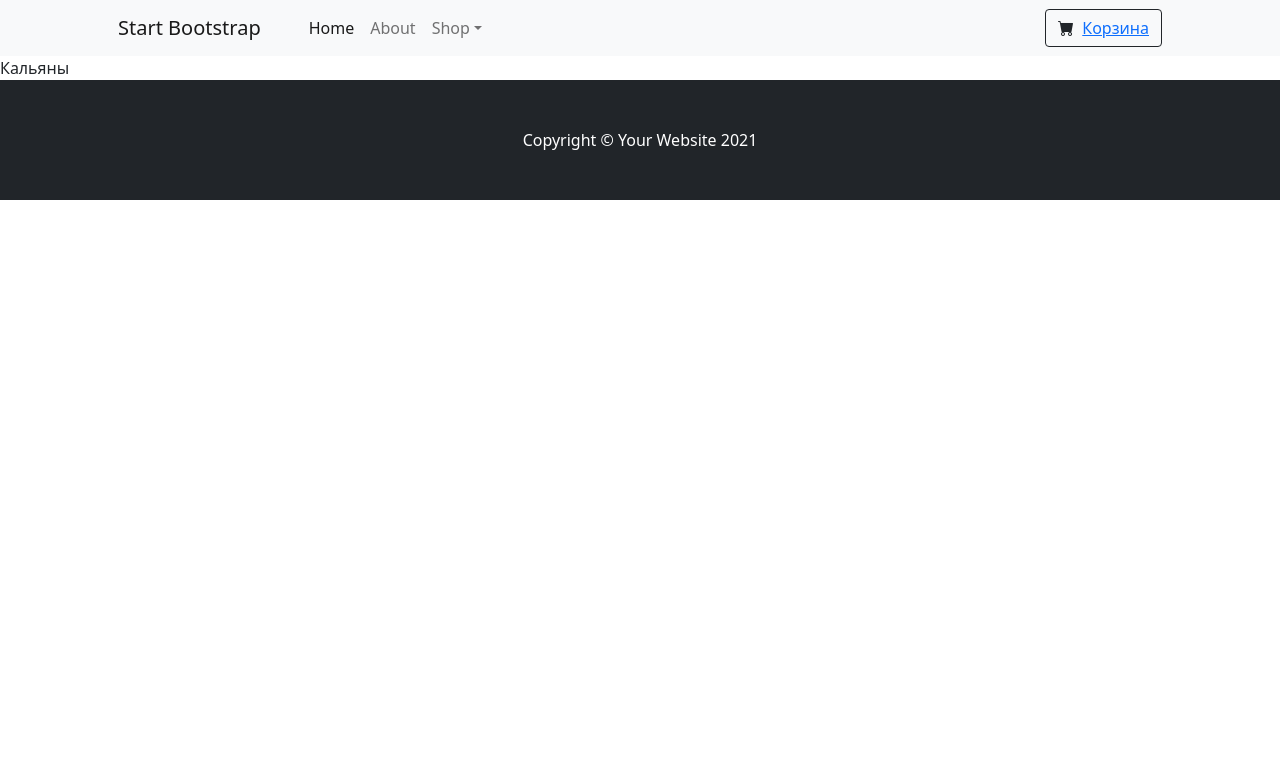
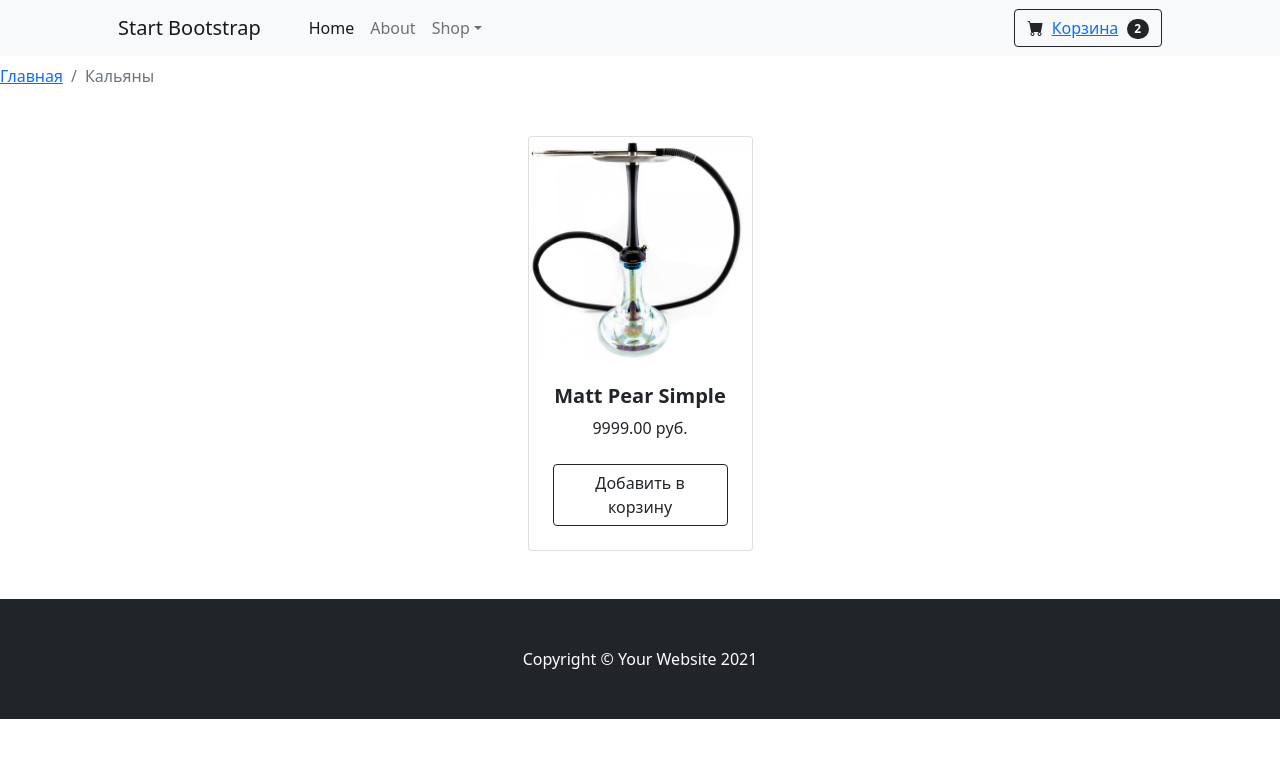
Before and after one commit to ilya1231231/online-shop, a Django app: page /category/hookahs/ in a window 1280 px wide. Shown: the top 758 px of the page. Run offline with Django 3.2, Linux system fonts and the light colour scheme; a user stored in the database is signed in; data comes from the database, SQL or seed files in the repository; both versions use the stored data as it was after the commit.

Commit message:
added view of products in categories

```diff
--- a/shop/main/mixins.py
+++ b/shop/main/mixins.py
@@ -1,11 +1,23 @@
 from django.views.generic.detail import SingleObjectMixin
-from .models import Category, Cart, Customer
+from .models import Category, Cart, Customer, Hookah, Tobacco
 from django.views.generic import View
 
 class CategoryDetailMixin(SingleObjectMixin):
 
+    CATEGORY_SLUG_TO_PRODUCT_MODEL= {
+        'hookahs': Hookah,
+        'tobaccos': Tobacco
+    }
+
     def get_context_data(self, **kwargs):       #Получаем данные категории
-        context = super().get_context_data(**kwargs)    #результат работы метода
+        '''Вызываем инстанс нашей категории и обращаемся к слагу, получаем модель через словарь'''
+        if isinstance(self.get_object(), Category):
+            model= self.CATEGORY_SLUG_TO_PRODUCT_MODEL[self.get_object().slug]
+            context = super().get_context_data(**kwargs)    #результат работы метода
+            context['categories'] = Category.objects.get_categories_for_up_sidebar()
+            context['category_products'] = model.objects.all()
+            return context
+        context = super().get_context_data(**kwargs)
         context['categories'] = Category.objects.get_categories_for_up_sidebar()
         return context
 
--- a/shop/main/templates/main/base.html
+++ b/shop/main/templates/main/base.html
@@ -75,7 +75,7 @@
                             </div>
                             <!-- Product actions-->
                             <div class="card-footer p-4 pt-0 border-top-0 bg-transparent">
-                                <div class="text-center"><a class="btn btn-outline-dark mt-auto" href="#">Add to cart</a></div>
+                                <div class="text-center"><a class="btn btn-outline-dark mt-auto" href="{% url 'add_to_cart' ct_model=product.get_model_name slug=product.slug %}">Добавить в корзину</a></div>
                             </div>
                         </div>
                     </div>
--- a/shop/main/templates/main/category_detail.html
+++ b/shop/main/templates/main/category_detail.html
@@ -1,7 +1,37 @@
 {% extends 'main/base.html' %}
 
 {% block content %}
+<nav aria-label="breadcrumb" class="mt-2">
+  <ol class="breadcrumb">
+    <li class="breadcrumb-item"><a href="{% url 'test' %}">Главная</a></li>
+    <li class="breadcrumb-item active">{{ category.name }}</li>
+  </ol>
+</nav>
 
-{{ category.name }}
+<div class="container px-4 px-lg-5 mt-5">
+    <div class="row gx-4 gx-lg-5 row-cols-2 row-cols-md-3 row-cols-xl-4 justify-content-center">
+        {% for product in category_products %}
+        <div class="col mb-5">
+            <div class="card h-100">
+                <!-- Product image-->
+                <a href= "{{ product.get_absolute_url }}"><img class="card-img-top" src="{{ product.product_image.url }}" alt="" ></a>
+                <!-- Product details-->
+                <div class="card-body p-4">
+                    <div class="text-center">
+                        <!-- Product name-->
+                        <h5 class="fw-bolder">{{ product.title }}</h5>
+                        <!-- Product price-->
+                        {{ product.price }} руб.
+                    </div>
+                </div>
+                <!-- Product actions-->
+                <div class="card-footer p-4 pt-0 border-top-0 bg-transparent">
+                    <div class="text-center"><a class="btn btn-outline-dark mt-auto" href="{% url 'add_to_cart' ct_model=product.get_model_name slug=product.slug %}">Добавить в корзину</a></div>
+                </div>
+            </div>
+        </div>
+        {% endfor %}
+    </div>
+</div>
 
 {% endblock content %}
--- a/shop/main/templates/main/product_detail.html
+++ b/shop/main/templates/main/product_detail.html
@@ -4,9 +4,9 @@
 {% block content %}
 <nav aria-label="breadcrumb" class="mt-2">
   <ol class="breadcrumb">
-    <li class="breadcrumb-item"><a href="{% url 'test' %}">Home</a></li>
+    <li class="breadcrumb-item"><a href="{% url 'test' %}">Главная</a></li>
     <li class="breadcrumb-item"><a href="#">{{ product.category.name }}</a></li>
-    <li class="breadcrumb-item active" aria-current="page">Data</li>
+    <li class="breadcrumb-item active" aria-current="page">{{ product.title }}</li>
   </ol>
 </nav>
         <!-- Product section-->
--- a/shop/main/views.py
+++ b/shop/main/views.py
@@ -2,7 +2,7 @@ from django.shortcuts import render
 from django.contrib.contenttypes.models import ContentType
 from django.http import HttpResponseRedirect
 from django.views.generic import DetailView, View
-from .models import Tobacco, Hookah, Category, LatestProduct, Customer, Cart, CartProduct
+from .models import Tobacco, Hookah, Category, LatestProduct, CartProduct
 from .mixins import CategoryDetailMixin, CartMixin    #импорт миксина
 from django.contrib import messages
 
@@ -48,6 +48,7 @@ class ProductDetailView(CartMixin, CategoryDetailMixin, DetailView):
     def get_context_data(self, **kwargs):
         context = super().get_context_data(**kwargs)
         context['ct_model'] = self.model._meta.model_name
+        context['cart'] = self.cart
         return context
 
 
@@ -58,6 +59,13 @@ class CategoryDetailView(CartMixin, CategoryDetailMixin, DetailView):
     context_object_name = 'category'
     template_name = 'main/category_detail.html'
     slug_url_kwarg = 'slug'
+
+    '''Добавляем информацию о конкретной модели в класс(строковое представление)'''
+
+    def get_context_data(self, **kwargs):
+        context = super().get_context_data(**kwargs)
+        context['cart'] = self.cart
+        return context
 
 
 class AddToCartView(CartMixin, View):
```
Also changed, not shown: shop/db.sqlite3.
